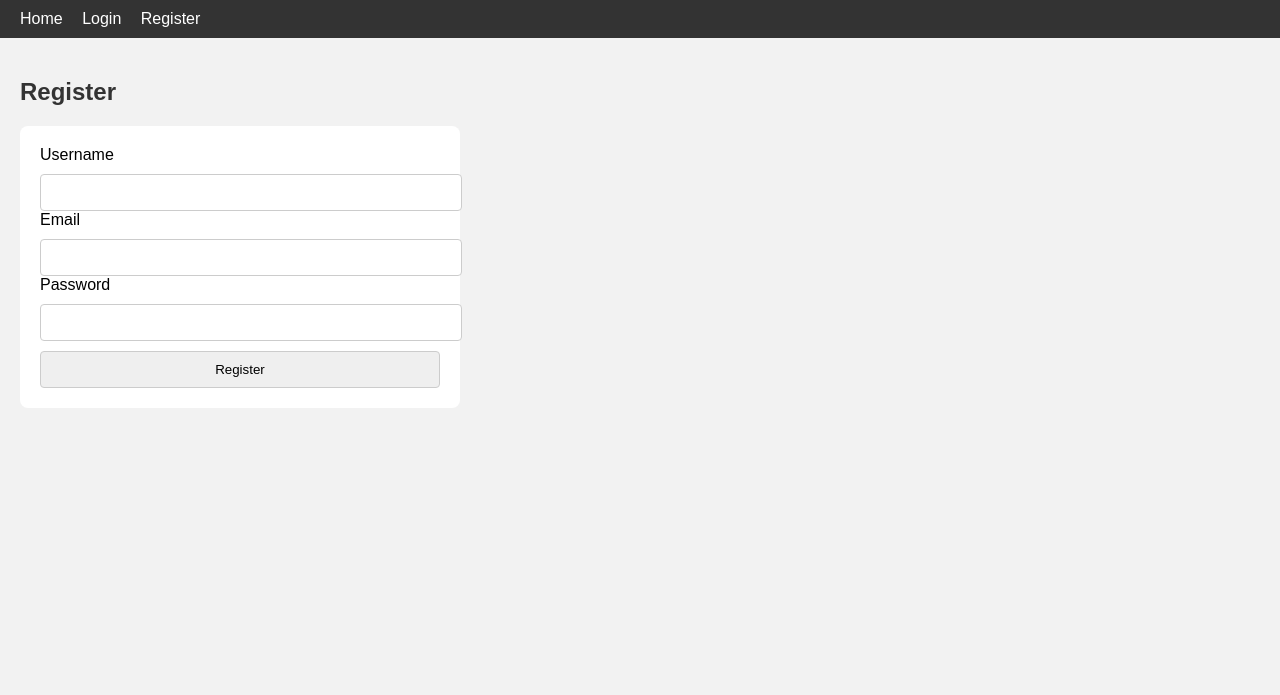
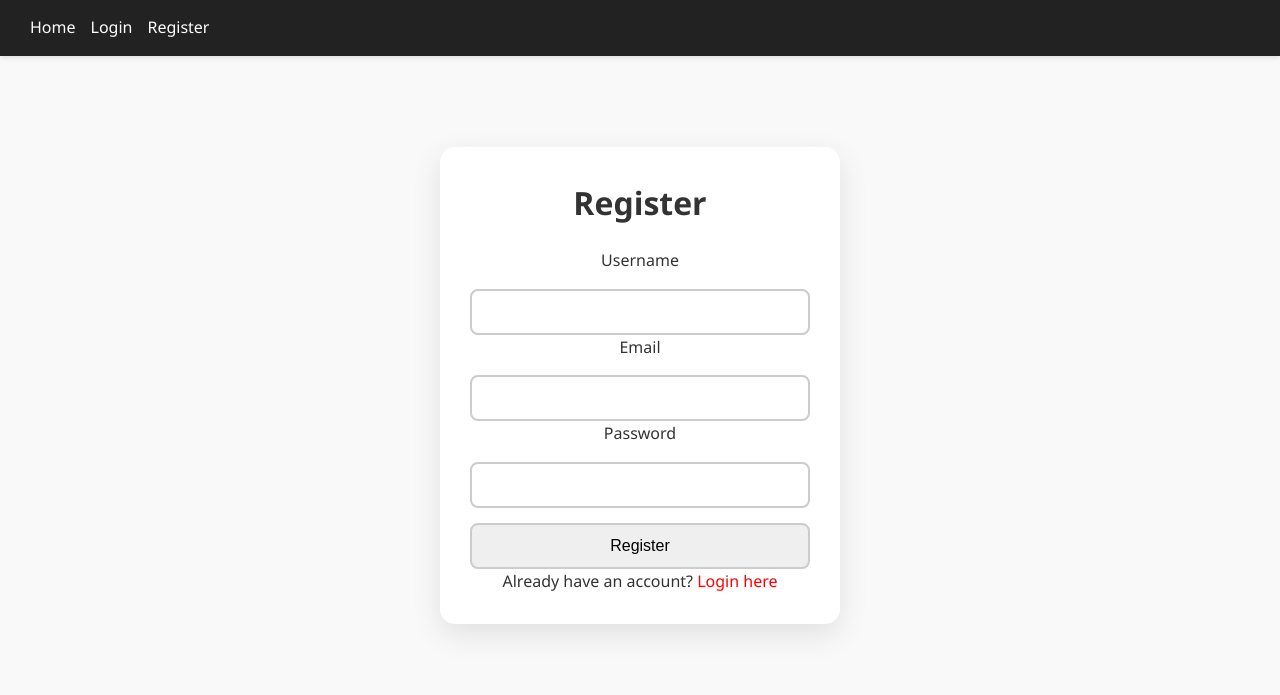
Before and after one commit to shomurodzoda-f-auca-2022/intro-to-web-programming, a Flask app: page /register in a window 1280 px wide. Shown: the top 695 px of the page. Run offline with Flask 3, Linux system fonts and the light colour scheme.

Commit message:
Make the view of register and login to middle and more beautiful

```diff
--- a/Final-Project/app/static/styles.css
+++ b/Final-Project/app/static/styles.css
@@ -1,40 +1,48 @@
-body {
-    font-family: Arial, sans-serif;
-    background-color: #f2f2f2;
+* {
+    box-sizing: border-box;
     margin: 0;
     padding: 0;
 }
 
+body {
+    font-family: 'Segoe UI', Tahoma, Geneva, Verdana, sans-serif;
+    background-color: #f9f9f9;
+    color: #333;
+    line-height: 1.6;
+}
+
 header {
-    background-color: #333;
+    background-color: #222;
     color: #fff;
-    padding: 10px 20px;
+    padding: 15px 30px;
+    box-shadow: 0 2px 5px rgba(0,0,0,0.1);
+}
+
+nav {
+    display: flex;
+    gap: 15px;
 }
 
 nav a {
     color: #fff;
-    margin-right: 15px;
     text-decoration: none;
+    font-weight: 500;
+    transition: color 0.3s;
+}
+
+nav a:hover {
+    color: #f0c040;
 }
 
 main {
-    padding: 20px;
+    padding: 40px 20px;
+    max-width: 800px;
+    margin: 0 auto;
 }
 
-form {
-    background: #fff;
-    padding: 20px;
-    border-radius: 8px;
-    max-width: 400px;
-    margin-top: 20px;
-}
-
-form input, form textarea, form select, form button {
-    width: 100%;
-    margin-top: 10px;
-    padding: 10px;
-    border: 1px solid #ccc;
-    border-radius: 4px;
+h1, h2, h3 {
+    margin-bottom: 15px;
+    color: #222;
 }
 
 ul {
@@ -43,32 +51,173 @@ ul {
 }
 
 ul li {
-    background: #fff;
-    margin: 10px 0;
-    padding: 15px;
-    border-radius: 5px;
-    box-shadow: 0 0 5px rgba(0,0,0,0.1);
+    background-color: #fff;
+    margin-bottom: 20px;
+    padding: 20px;
+    border-radius: 10px;
+    box-shadow: 0 4px 10px rgba(0, 0, 0, 0.05);
 }
 
-h1, h2, h3 {
-    color: #333;
+ul li h3 {
+    margin-bottom: 10px;
 }
 
-/* Star rating styles */
+form {
+    background: #fff;
+    padding: 25px;
+    border-radius: 10px;
+    box-shadow: 0 4px 10px rgba(0,0,0,0.05);
+    max-width: 500px;
+    margin-top: 20px;
+}
+
+form input,
+form textarea,
+form select,
+form button {
+    width: 100%;
+    margin-top: 12px;
+    padding: 12px;
+    border: 1px solid #ccc;
+    border-radius: 6px;
+    font-size: 1rem;
+    transition: border-color 0.3s;
+}
+
+form input:focus,
+form textarea:focus,
+form select:focus {
+    border-color: #f0c040;
+    outline: none;
+}
+
+form button {
+    background-color: #f0c040;
+    color: #222;
+    border: none;
+    font-weight: bold;
+    cursor: pointer;
+    transition: background-color 0.3s;
+    margin-top: 20px;
+}
+
+form button:hover {
+    background-color: #d9aa30;
+}
+
 .star-rating {
     display: flex;
-    justify-content: flex-end;
-    font-size: 1.5rem;
+    justify-content: flex-start;
+    flex-direction: row-reverse;
+    font-size: 2rem;
+    margin-top: 10px;
 }
+
 .star-rating input {
     display: none;
 }
+
 .star-rating label {
-    color: #ccc;
+    color: #ddd;
     cursor: pointer;
+    transition: color 0.2s;
 }
+
 .star-rating input:checked ~ label,
 .star-rating label:hover,
 .star-rating label:hover ~ label {
     color: gold;
 }
+
+.centered-form-wrapper {
+    display: flex;
+    justify-content: center;
+    align-items: center;
+    min-height: 70vh;
+    padding: 20px;
+}
+
+form {
+    background: #fff;
+    padding: 30px;
+    border-radius: 15px;
+    box-shadow: 0 10px 30px rgba(0, 0, 0, 0.1);
+    max-width: 400px;
+    width: 100%;
+    text-align: center;
+}
+
+form h2 {
+    font-size: 2rem;
+    margin-bottom: 20px;
+    color: #333;
+}
+
+form input,
+form textarea,
+form select,
+form button {
+    width: 100%;
+    margin-top: 15px;
+    padding: 12px;
+    border: 2px solid #ccc;
+    border-radius: 8px;
+    font-size: 1rem;
+    transition: border-color 0.3s ease;
+}
+
+form input:focus,
+form textarea:focus,
+form select:focus {
+    border-color: #999;
+    outline: none;
+}
+
+form button {
+    background-color: #f1f1f1;
+    color: #333;
+    border: none;
+    font-weight: bold;
+    cursor: pointer;
+    transition: background-color 0.3s ease;
+    padding: 15px;
+    margin-top: 20px;
+    border-radius: 8px;
+}
+
+form button:hover {
+    background-color: #ddd;
+}
+
+form button[type="submit"] {
+    background-color: black;
+    color: white;
+}
+
+form button[type="submit"]:hover {
+    background-color: #333;
+}
+
+form a {
+    color: red;
+    text-decoration: none;
+    font-weight: 500;
+    transition: color 0.3s ease;
+}
+
+form a:hover {
+    color: #333;
+}
+
+body {
+    font-family: 'Segoe UI', Tahoma, Geneva, Verdana, sans-serif;
+    margin: 0;
+    padding: 0;
+    background-color: #f9f9f9;
+}
+
+* {
+    box-sizing: border-box;
+    margin: 0;
+    padding: 0;
+}
--- a/Final-Project/app/templates/home.html
+++ b/Final-Project/app/templates/home.html
@@ -4,6 +4,6 @@
 
 {% block content %}
     <h1>Welcome to Movie Review Website!</h1>
-    <p>This is a platform where you can view movies and leave reviews.</p>
+    <p>This is a platform where you can view movie's title with description and leave reviews.</p>
     <p><a href="{{ url_for('main.login') }}">Login</a> or <a href="{{ url_for('main.register') }}">Register</a> to start posting reviews!</p>
 {% endblock %}
--- a/Final-Project/app/templates/login.html
+++ b/Final-Project/app/templates/login.html
@@ -1,11 +1,14 @@
 {% extends 'base.html' %}
 {% block title %}Login{% endblock %}
 {% block content %}
+<div class="centered-form-wrapper">
+    <form method="POST">
         <h2>Login</h2>
-<form method="POST">
         {{ form.hidden_tag() }}
         {{ form.email.label }} {{ form.email() }}<br>
         {{ form.password.label }} {{ form.password() }}<br>
         {{ form.submit() }}
+        <p>Don't have an account? <a href="{{ url_for('main.register') }}">Register here</a></p>
     </form>
+</div>
 {% endblock %}
--- a/Final-Project/app/templates/register.html
+++ b/Final-Project/app/templates/register.html
@@ -1,12 +1,15 @@
 {% extends 'base.html' %}
 {% block title %}Register{% endblock %}
 {% block content %}
+<div class="centered-form-wrapper">
+    <form method="POST">
         <h2>Register</h2>
-<form method="POST">
         {{ form.hidden_tag() }}
         {{ form.username.label }} {{ form.username() }}<br>
         {{ form.email.label }} {{ form.email() }}<br>
         {{ form.password.label }} {{ form.password() }}<br>
         {{ form.submit() }}
+        <p>Already have an account? <a href="{{ url_for('main.login') }}">Login here</a></p>
     </form>
+</div>
 {% endblock %}
```
Lines whose indentation alone changed are shown as unchanged.
